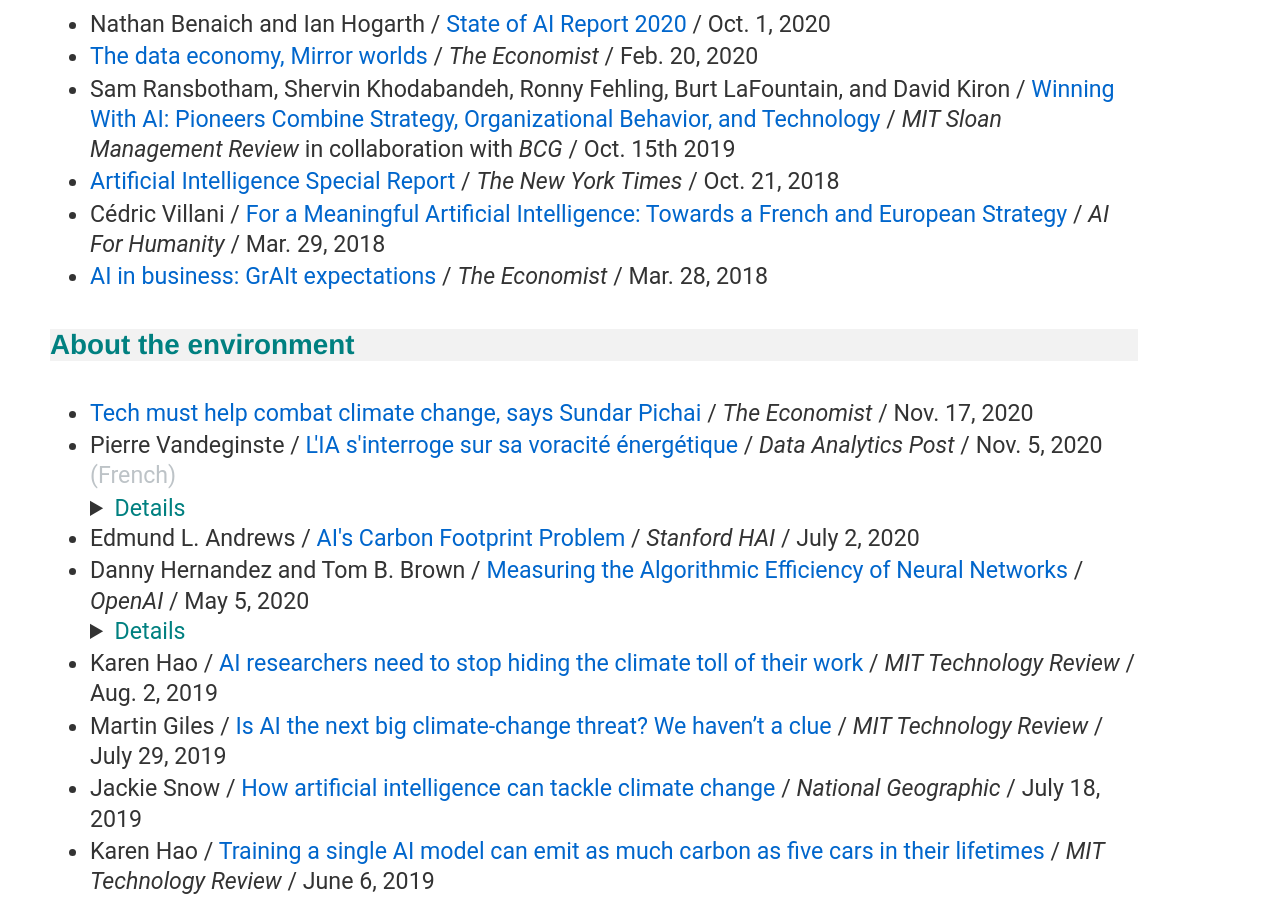
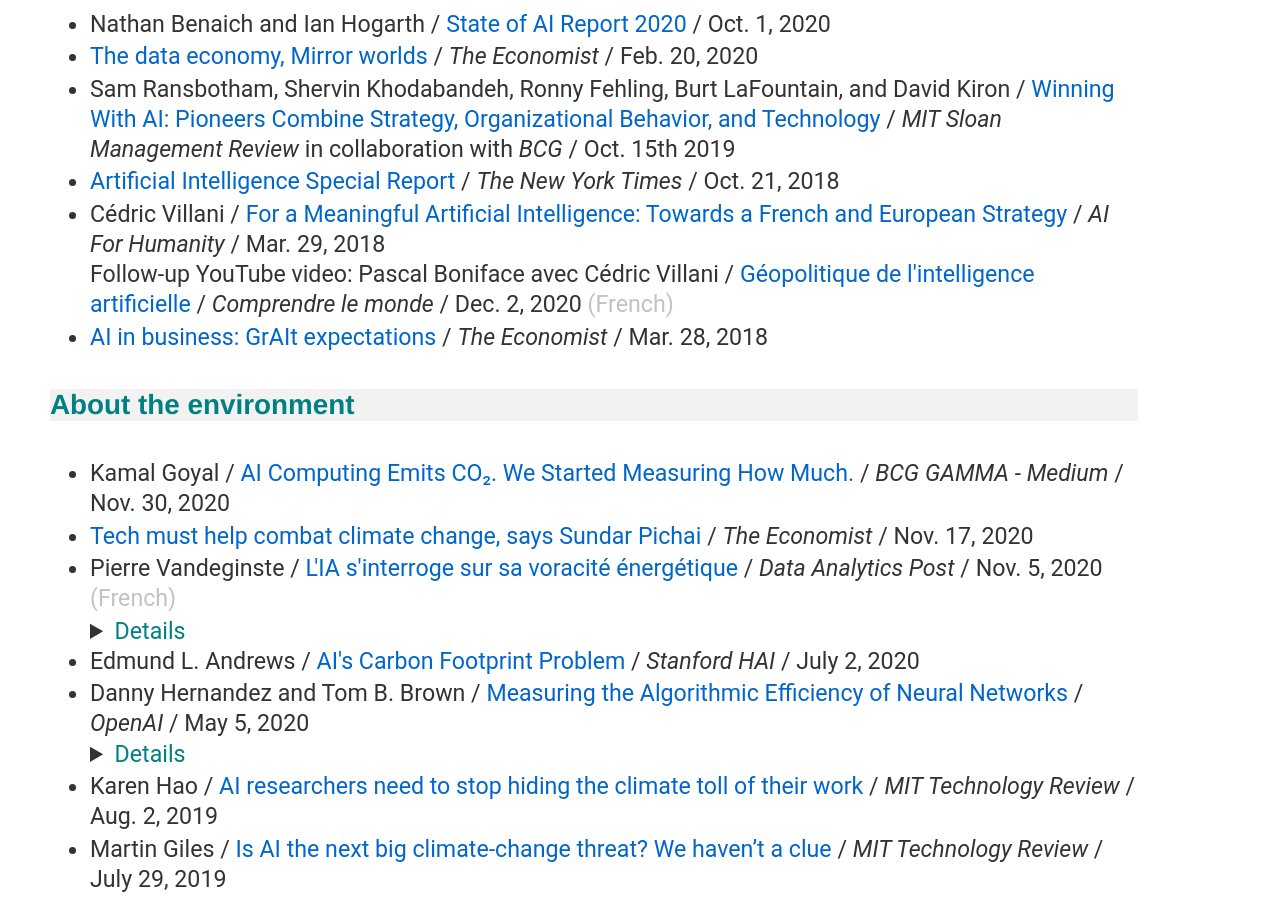
Before and after one commit to sylvaincom/sylvaincom.github.io, a Jekyll site: the page built from _posts/2019-08-09-articles.md, in a window 1280 px wide and 900 px high, scrolled down 1506 px. Built offline with Jekyll 4.4.1, drawn with Linux system fonts in a browser that asks for light colours; nearby versions of some CDN libraries.

Commit message:
Only changes in content

```diff
--- a/_posts/2019-08-09-articles.md
+++ b/_posts/2019-08-09-articles.md
@@ -49,7 +49,9 @@
 	<li>Sam Ransbotham, Shervin Khodabandeh, Ronny Fehling, Burt LaFountain, and David Kiron / <a href="https://www.bcg.com/fr-fr/publications/2019/how-to-win-with-artificial-intelligence-ai.aspx" target="_blank">Winning With AI: Pioneers Combine Strategy, Organizational Behavior, and Technology</a> / <i>MIT Sloan Management Review</i> in collaboration with <i>BCG</i> / Oct. 15th 2019</li>
 	<!-- <li>Nathan Benaich and Ian Hogarth / <a href="https://www.stateof.ai/2019/" target="_blank">State of AI Report 2019</a> / June 28, 2019</li> -->
 	<li><a href="https://www.nytimes.com/spotlight/artificial-intelligence" target="_blank">Artificial Intelligence Special Report</a> / <i>The New York Times</i> / Oct. 21, 2018</li>
-	<li>Cédric Villani / <a href="https://www.aiforhumanity.fr/en/" target="_blank">For a Meaningful Artificial Intelligence: Towards a French and European Strategy</a> / <i>AI For Humanity</i> / Mar. 29, 2018</li>
+	<li>Cédric Villani / <a href="https://www.aiforhumanity.fr/en/" target="_blank">For a Meaningful Artificial Intelligence: Towards a French and European Strategy</a> / <i>AI For Humanity</i> / Mar. 29, 2018<br/>
+	Follow-up YouTube video: Pascal Boniface avec Cédric Villani / <a href="https://www.youtube.com/watch?v=ldxugFelbSc" target="_blank">Géopolitique de l'intelligence artificielle</a> / <i>Comprendre le monde</i> / Dec. 2, 2020 <font color="#bdc3c7 ">(French)</font>
+	</li>
 	<li><a href="https://www.economist.com/printedition/specialreports?page=2&year[value][year]=2018&category=All" target="_blank">AI in business: GrAIt expectations</a> / <i>The Economist</i> / Mar. 28, 2018</li>
 </ul>
 
@@ -57,6 +59,7 @@
 #### About the environment
 
 <ul>
+	<li>Kamal Goyal / <a href="https://medium.com/bcggamma/ai-computing-emits-co%E2%82%82-we-started-measuring-how-much-807dec8c35e3" target="_blank">AI Computing Emits CO₂. We Started Measuring How Much.</a> / <i>BCG GAMMA - Medium</i> / Nov. 30, 2020 </li>
 	<li><a href="https://www.economist.com/the-world-ahead/2020/11/17/tech-must-help-combat-climate-change-says-sundar-pichai" target="_blank">Tech must help combat climate change, says Sundar Pichai</a> / <i>The Economist</i> / Nov. 17, 2020 </li>
 	<li>Pierre Vandeginste / <a href="https://dataanalyticspost.com/lia-sinterroge-sur-sa-voracite-energetique/" target="_blank">L'IA s'interroge sur sa voracité énergétique</a> / <i>Data Analytics Post</i> / Nov. 5, 2020 <font color="#bdc3c7 ">(French)</font></li>
 	<details><summary><a style="color:#008080">Details</a></summary>Very exhautive and holistic view of the challenges of AI with regards to the environment.</details>
```
Also changed, not shown: _posts/2020-10-26-gans.md (added, +12 -0 lines).
